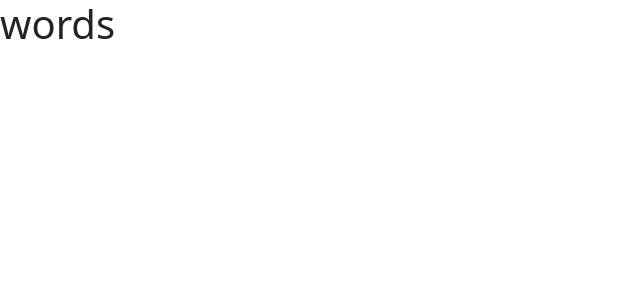
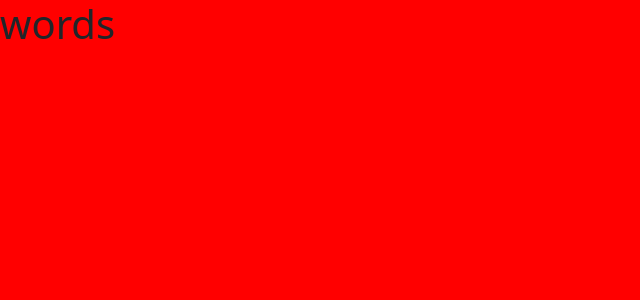
Before and after one commit to k4-100/calc, a React (Create React App) app: page / in a window 1280 px wide. Shown: the top 300 px of the page, without its empty margins (0-640 px from the left). Built offline with nearby package versions, Linux system fonts and the light colour scheme.

Commit message:
Added working sass files

```diff
--- /dev/null
+++ b/sass/main.scss
@@ -0,0 +1,3 @@
+body{
+    background: red;
+}
--- a/src/App.js
+++ b/src/App.js
@@ -1,4 +1,5 @@
 import 'bootstrap/dist/css/bootstrap.min.css'
+import './dist/css/compiled/main.css'
 
 const App = () => {
   return (
```
Also changed, not shown: src/dist/css/compiled/main.css (added), src/logo.svg (deleted), 1 other file (tests, documents, lock files or other folders).
